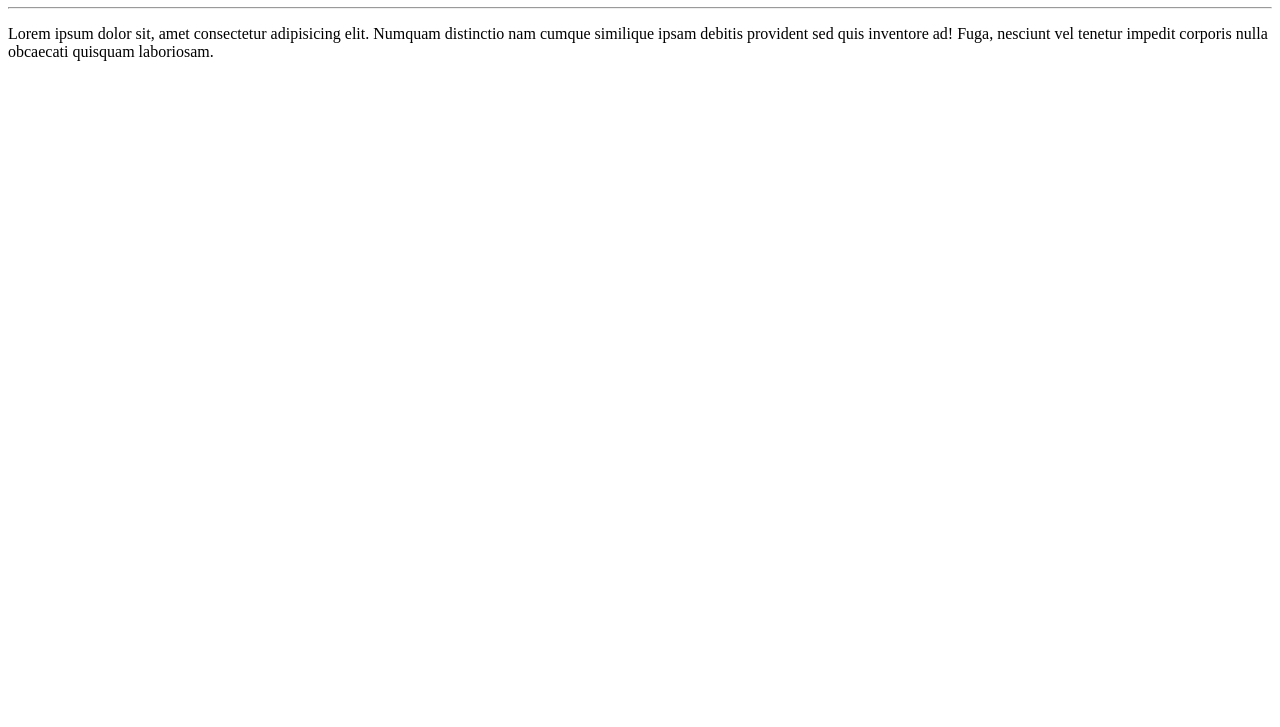
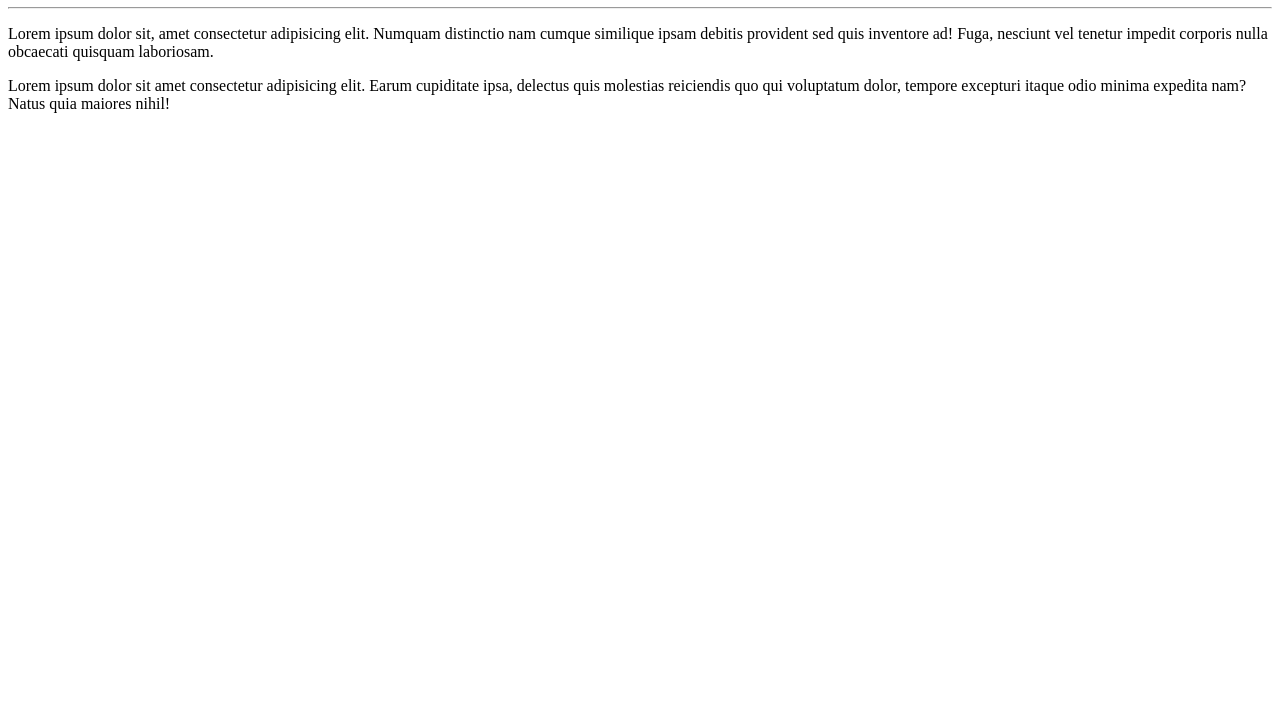
Before and after one commit to lucasvfelinto/Ola-Mundo, a plain HTML site: page site-exemplo/index.html in a window 1280 px wide. Shown: the part 73-800 px from the top of the page. Drawn offline with Linux system fonts and the light colour scheme.

Commit message:
Adicionei um parágrafo

```diff
--- a/site-exemplo/index.html
+++ b/site-exemplo/index.html
@@ -9,5 +9,6 @@
     <h1>Olá, Mundo!</h1>
     <hr>
     <p>Lorem ipsum dolor sit, amet consectetur adipisicing elit. Numquam distinctio nam cumque similique ipsam debitis provident sed quis inventore ad! Fuga, nesciunt vel tenetur impedit corporis nulla obcaecati quisquam laboriosam.</p>
+    <p>Lorem ipsum dolor sit amet consectetur adipisicing elit. Earum cupiditate ipsa, delectus quis molestias reiciendis quo qui voluptatum dolor, tempore excepturi itaque odio minima expedita nam? Natus quia maiores nihil!</p>
 </body>
 </html>
```
